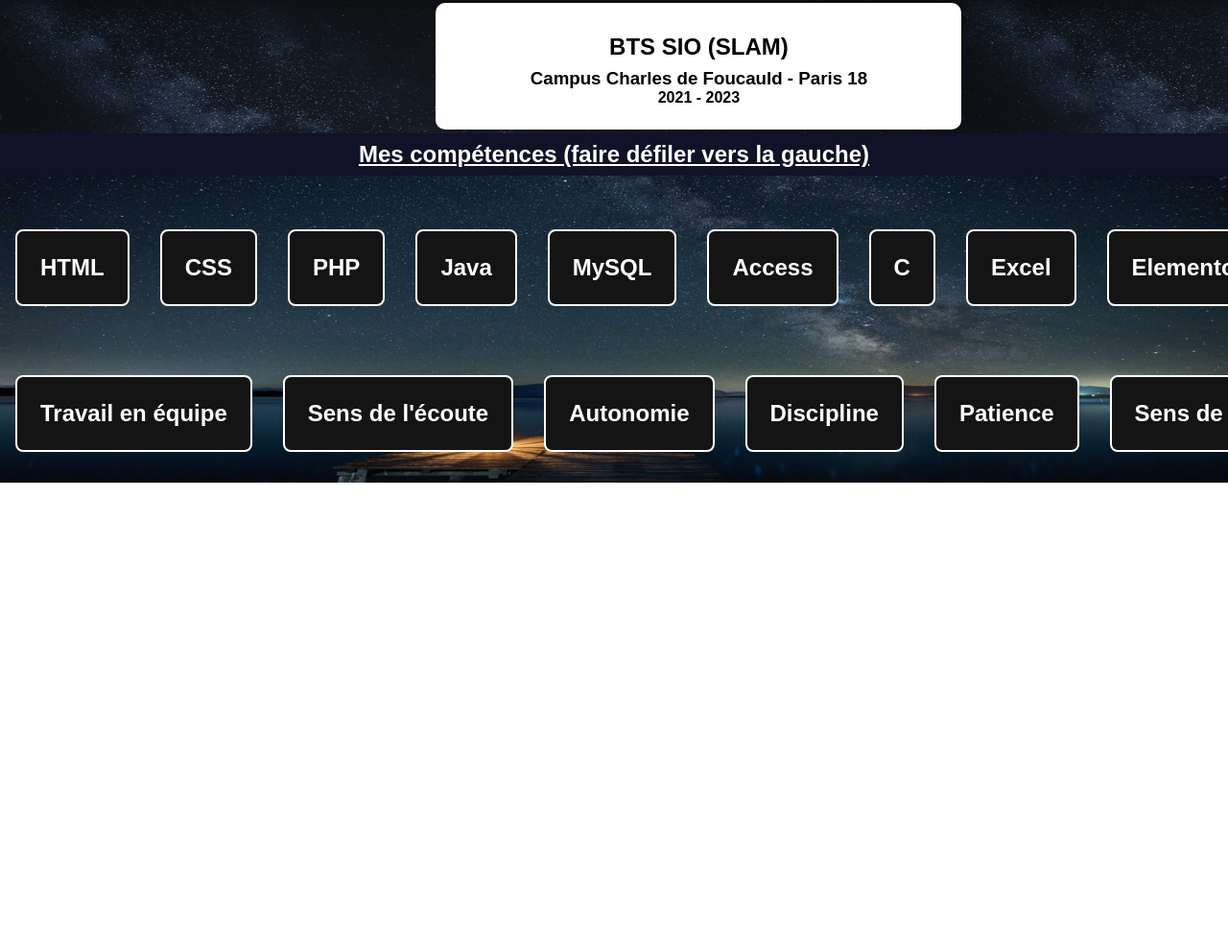
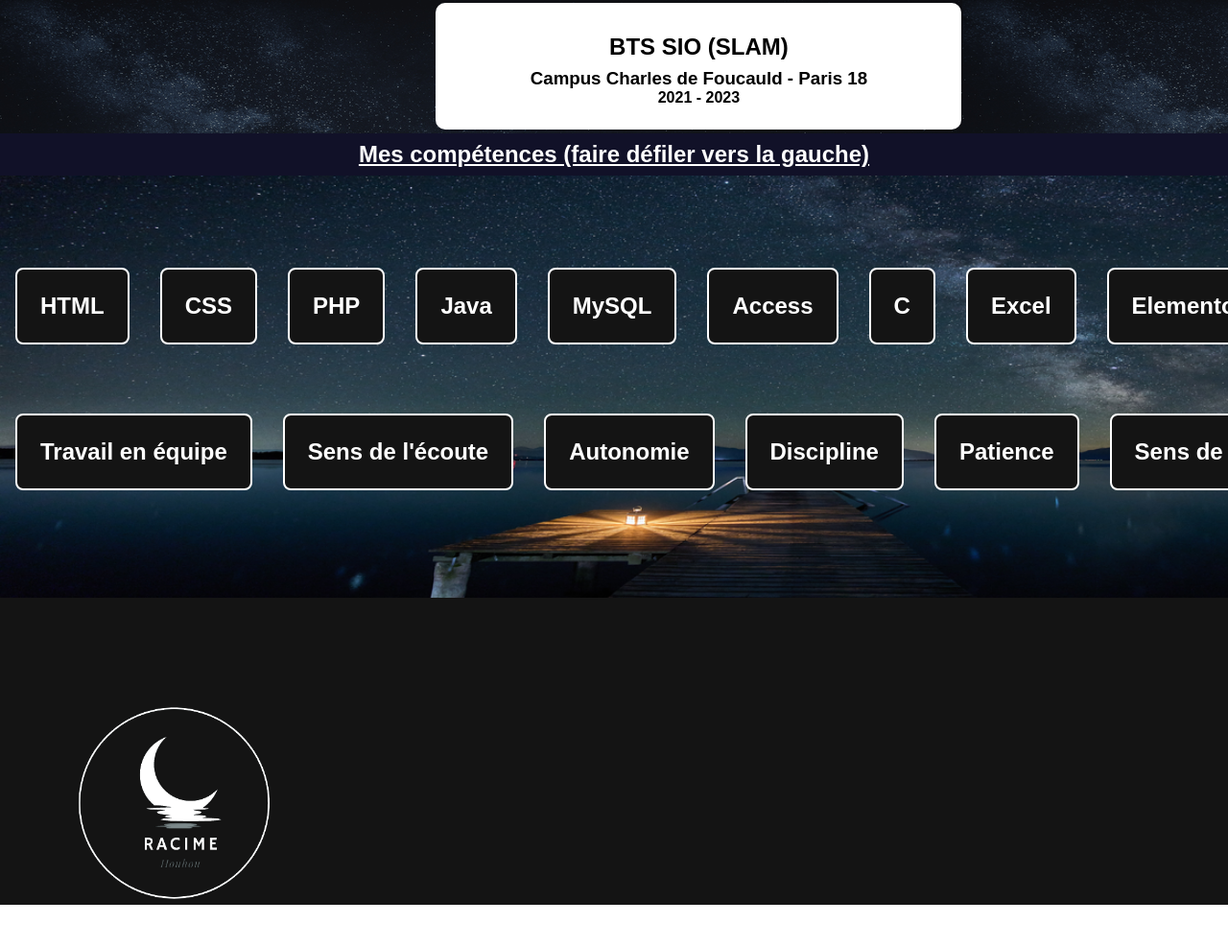
Before and after one commit to racime78/MonPortfolio, a plain HTML site: page index.html in a window 1280 px wide. Shown: the part 1509-2496 px from the top of the page at 96% size. Before the commit the page ends 2012 px from the top, so only its background shows below. Drawn offline with nearby package versions, Linux system fonts and the light colour scheme.

Commit message:
début footer

```diff
--- a/index.html
+++ b/index.html
@@ -19,6 +19,7 @@
                     <li><a href="#profil"> Profil</a> </li>
                     <li><a href="#projet"> Projets</a> </li>
                     <li><a href="CV Houhou Racime 2022.pdf" target="_blank"> Mon CV</a></li>
+                    <li><a href="#competence">Compétences</a></li>
                 </ul>
             </nav>
 
@@ -95,7 +96,7 @@
 
     <h2>Mes compétences (faire défiler vers la gauche)</h2>
 
-    <div class="competence">
+    <div id="competence">
 
         <div class="competence1">
             <p>HTML</p>
@@ -132,5 +133,9 @@
 
     </div>
 
+    <div class="footer">
+        <img src="public/logo.png" width="300vh" height="300vh">
+    </div>
+
 </body>
 </html>
--- a/portfolio.css
+++ b/portfolio.css
@@ -59,7 +59,7 @@ color: white;
   flex-direction: row;
   align-items: center;
   justify-content: center;
-  width: 33%;
+  width: 90%;
 }
 
 .header ul
@@ -194,11 +194,11 @@ color: white;
 
 /*DEBUT CSS COMPETENCE*/
 
-.competence
+#competence
 {
-  padding-top: 5vh;
+  padding-top: 10vh;
   padding-bottom: 5vh;
-  height: 30vh;
+  height: 40vh;
   background-image: url(public/nuit4.png);
   background-size: cover;
 
@@ -229,3 +229,19 @@ color: white;
   border-width: 2px;
   border-radius: 1vh;
 }
+
+.footer
+{
+  height: 40vh;
+  background-color: rgb(20, 20, 20);
+  position: relative;
+}
+
+.footer img
+{
+  display: flex;
+  align-items: center;
+  position: absolute;
+  top: 20%;
+  left: 3%;
+}
```
